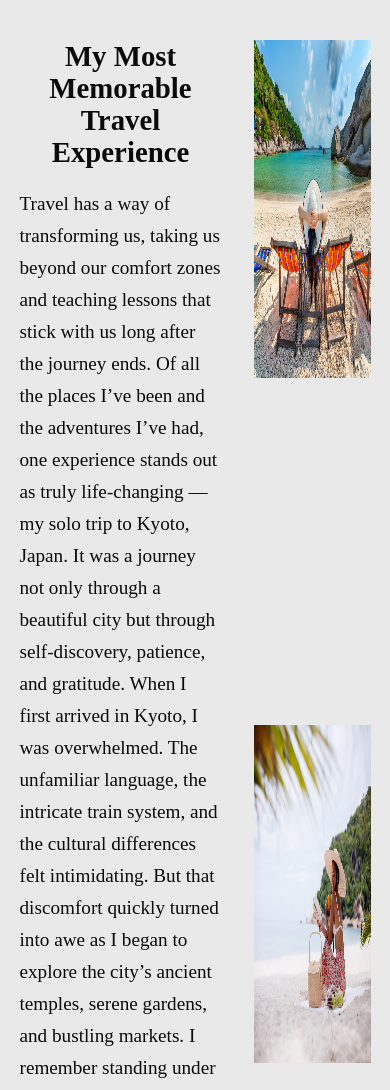
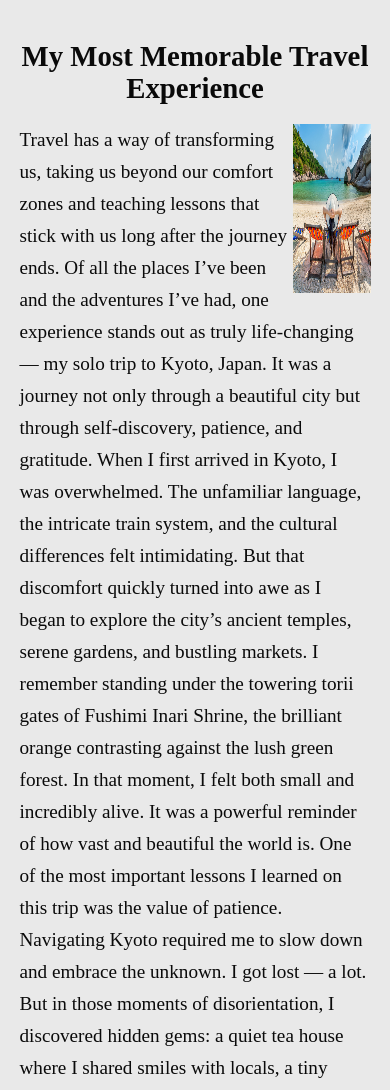
Before and after one commit to goodnezzzz/TravelBlog, a plain HTML site: page post.html in a window 390 px wide. Shown: the part 260-1350 px from the top of the page. Drawn offline with Linux system fonts and the light colour scheme.

Commit message:
used float for the blogpost photos

```diff
--- a/post.html
+++ b/post.html
@@ -22,12 +22,12 @@
   <div class="postContainer">
     <section class="post">
       <h1>My Most Memorable Travel Experience</h1>
-      <p>Travel has a way of transforming us, taking us beyond our comfort zones and teaching lessons that stick with us long after the journey ends. Of all the places I’ve been and the adventures I’ve had, one experience stands out as truly life-changing — my solo trip to Kyoto, Japan. It was a journey not only through a beautiful city but through self-discovery, patience, and gratitude.
+      <p><img src="Assets/1111.jpg" alt="">Travel has a way of transforming us, taking us beyond our comfort zones and teaching lessons that stick with us long after the journey ends. Of all the places I’ve been and the adventures I’ve had, one experience stands out as truly life-changing — my solo trip to Kyoto, Japan. It was a journey not only through a beautiful city but through self-discovery, patience, and gratitude.
         When I first arrived in Kyoto, I was overwhelmed. The unfamiliar language, the intricate train system, and the cultural differences felt intimidating. But that discomfort quickly turned into awe as I began to explore the city’s ancient temples, serene gardens, and bustling markets. I remember standing under the towering torii gates of Fushimi Inari Shrine, the brilliant orange contrasting against the lush green forest. In that moment, I felt both small and incredibly alive. It was a powerful reminder of how vast and beautiful the world is.
 
         One of the most important lessons I learned on this trip was the value of patience. Navigating Kyoto required me to slow down and embrace the unknown. I got lost — a lot. But in those moments of disorientation, I discovered hidden gems: a quiet tea house where I shared smiles with locals, a tiny bookstore filled with illustrated tales I couldn’t read but admired, and a street performer whose music lingered long after I walked away. Had I rushed through my days with a strict itinerary, I would have missed these unexpected joys.
 
-        Another lesson was the importance of human connection, even when words fail. My Japanese was limited to a few basic phrases, yet kindness needed no translation. From the elderly woman who helped me find my guesthouse to the vendor who taught me how to properly eat takoyaki, I was met with warmth and generosity. These small acts of kindness made me feel welcome and reminded me of the goodness that exists everywhere.
+        Another lesson was the importance of human connection, even when words fail. <img src="Assets/1393.jpg" alt="">My Japanese was limited to a few basic phrases, yet kindness needed no translation. From the elderly woman who helped me find my guesthouse to the vendor who taught me how to properly eat takoyaki, I was met with warmth and generosity. These small acts of kindness made me feel welcome and reminded me of the goodness that exists everywhere.
 
         Perhaps the most lasting takeaway was gratitude — for the opportunity to travel, for the privilege of experiencing another culture firsthand, and for the personal growth that comes with it. As I watched the sun set over the Kamo River on my last evening in Kyoto, I felt an overwhelming appreciation for the journey. The challenges, the beauty, the connections — they all shaped me in ways I hadn’t anticipated.
 
@@ -35,10 +35,7 @@
 
         </p>
     </section>
-    <div>
-      <img src="Assets/1111.jpg" alt="">
-      <img src="Assets/1393.jpg" alt="">
-    </div>
+
   </div>
 
   <footer>
--- a/styles.css
+++ b/styles.css
@@ -130,7 +130,6 @@ article{
   margin-top: 30px;
 }
 
-
 form {
   display: flex;
   flex-direction: column;
@@ -174,8 +173,8 @@ input, textarea, button {
 }
 
 .postContainer{
-  display: flex;
-  justify-content: center;
+  /* display: flex;
+  justify-content: center; */
   margin-top: 100px;
   text-align: left;
   padding:0 5vw ;
@@ -191,7 +190,9 @@ input, textarea, button {
   }
 
   img{
-    width: 30vw;
+    width: 20vw;
+    height: 20vh;
+    float:inline-end;
   }
 
 }
@@ -241,12 +242,12 @@ footer {
       margin-top: 300px;
     }
 
-    .postContainer{
+    /* .postContainer{
       img{
         height: 40vh;
         margin-bottom: 40vh;
       }
-    }
+    } */
 }
 
 
@@ -272,9 +273,6 @@ footer {
     border: 1px solid #666;
   }
   .dark-mode .about .contact{
-    h1{
-      color: white;
-    }
     color: white;
   }
   .dark-mode .post{
```
Also changed, not shown: post1.html (+6 -6 lines), post2.html (+6 -6 lines).
